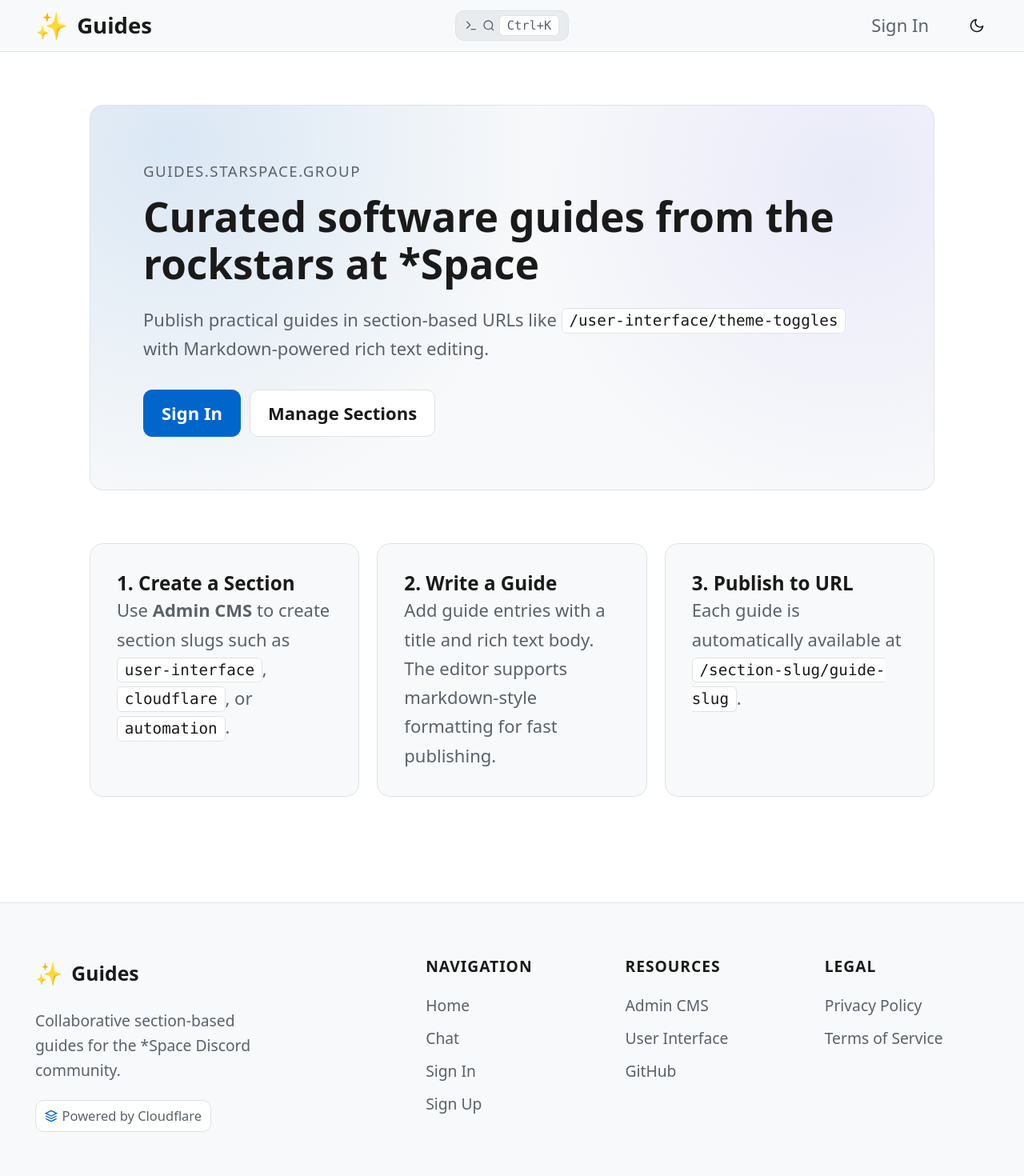
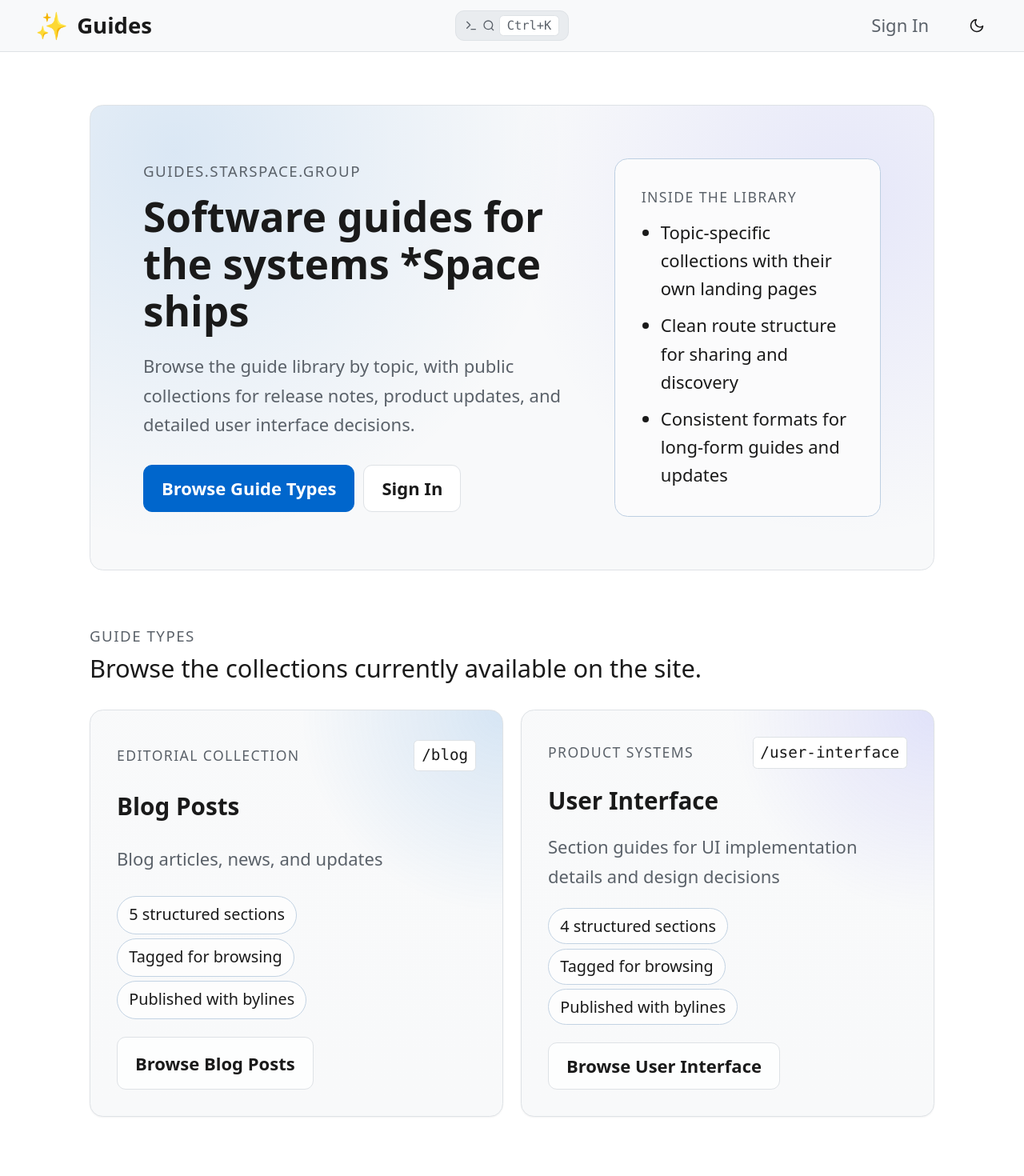
Before and after one commit to starspacegroup/Guides, a SvelteKit app: page / in a window 1280 px wide. Shown: the top 1470 px of the page at 80% size. Built offline with nearby package versions, Linux system fonts and the light colour scheme; no server answers.

Commit message:
Refactor CommandPalette styles and update tests to reflect class name changes; enhance home page content and structure for clarity and accessibility

```diff
--- a/src/lib/components/CommandPalette.svelte
+++ b/src/lib/components/CommandPalette.svelte
@@ -264,7 +264,7 @@
 
 {#if show}
 	<div
-		class="backdrop"
+		class="palette-overlay"
 		on:click={handleBackdropClick}
 		on:wheel|nonpassive={handleBackdropWheel}
 		role="presentation"
@@ -358,7 +358,7 @@
 {/if}
 
 <style>
-	.backdrop {
+	.palette-overlay {
 		position: fixed;
 		inset: 0;
 		background: rgba(0, 0, 0, 0.5);
--- a/src/routes/+page.svelte
+++ b/src/routes/+page.svelte
@@ -1,10 +1,31 @@
 <script lang="ts">
 	import SharingMeta from '$lib/components/SharingMeta.svelte';
+	import { contentTypeRegistry } from '$lib/cms/registry';
+
+	const collectionLabels: Record<string, string> = {
+		article: 'Editorial collection',
+		layout: 'Product systems'
+	};
+
+	const guideTypes = contentTypeRegistry
+		.filter((contentType) => contentType.settings.isPublic)
+		.map((contentType, index) => ({
+			name: contentType.name,
+			description: contentType.description,
+			href: contentType.settings.routePrefix,
+			label: collectionLabels[contentType.icon] ?? 'Guide collection',
+			highlights: [
+				`${contentType.fields.length} structured sections`,
+				contentType.settings.hasTags ? 'Tagged for browsing' : 'Single stream',
+				contentType.settings.hasAuthor ? 'Published with bylines' : 'Team-authored'
+			],
+			accent: index % 2 === 0 ? 'aurora' : 'signal'
+		}));
 </script>
 
 <SharingMeta
 	title="Guides"
-	description="Curated software guides from the rockstars at *Space on guides.starspace.group"
+	description="Browse software guide collections from the team at *Space on guides.starspace.group"
 	image="/og-image.png"
 	imageAlt="Guides by *Space"
 	imageWidth={1200}
@@ -13,41 +34,56 @@
 
 <section class="landing">
 	<div class="hero">
+		<div class="hero-copy">
 			<p class="eyebrow">guides.starspace.group</p>
-		<h1>Curated software guides from the rockstars at *Space</h1>
+			<h1>Software guides for the systems *Space ships</h1>
 			<p class="lede">
-			Publish practical guides in section-based URLs like
-			<code>/user-interface/theme-toggles</code> with Markdown-powered rich text editing.
+				Browse the guide library by topic, with public collections for release notes, product
+				updates, and detailed user interface decisions.
 			</p>
 			<div class="actions">
-			<a class="button primary" href="/auth/login">Sign In</a>
-			<a class="button" href="/admin/cms">Manage Sections</a>
+				<a class="button primary" href="#guide-types">Browse Guide Types</a>
+				<a class="button" href="/auth/login">Sign In</a>
 			</div>
 		</div>
 
+		<div class="hero-panel">
+			<p class="panel-label">Inside the library</p>
+			<ul class="panel-list">
+				<li>Topic-specific collections with their own landing pages</li>
+				<li>Clean route structure for sharing and discovery</li>
+				<li>Consistent formats for long-form guides and updates</li>
+			</ul>
+		</div>
+	</div>
+
+	<section class="guide-types" id="guide-types" aria-label="Guide types">
+		<div class="section-copy">
+			<p class="section-label">Guide Types</p>
+			<p class="section-title">Browse the collections currently available on the site.</p>
+		</div>
+
 		<div class="card-grid">
-		<article class="card">
-			<h2>1. Create a Section</h2>
-			<p>
-				Use <strong>Admin CMS</strong> to create section slugs such as
-				<code>user-interface</code>, <code>cloudflare</code>, or <code>automation</code>.
-			</p>
+			{#each guideTypes as guideType}
+				<article class={`guide-card ${guideType.accent}`}>
+					<div class="card-header">
+						<p class="card-label">{guideType.label}</p>
+						<code>{guideType.href}</code>
+					</div>
+					<h2>{guideType.name}</h2>
+					<p class="card-description">{guideType.description}</p>
+					<ul class="card-highlights" aria-label={`${guideType.name} highlights`}>
+						{#each guideType.highlights as highlight}
+							<li>{highlight}</li>
+						{/each}
+					</ul>
+					<a class="card-link" href={guideType.href} aria-label={`Browse ${guideType.name}`}>
+						Browse {guideType.name}
+					</a>
 				</article>
-		<article class="card">
-			<h2>2. Write a Guide</h2>
-			<p>
-				Add guide entries with a title and rich text body. The editor supports markdown-style
-				formatting for fast publishing.
-			</p>
-		</article>
-		<article class="card">
-			<h2>3. Publish to URL</h2>
-			<p>
-				Each guide is automatically available at
-				<code>/section-slug/guide-slug</code>.
-			</p>
-		</article>
+			{/each}
 		</div>
+	</section>
 </section>
 
 <style>
@@ -60,13 +96,21 @@
 	}
 
 	.hero {
+		display: grid;
+		grid-template-columns: minmax(0, 1.5fr) minmax(280px, 0.9fr);
+		gap: var(--spacing-lg);
 		padding: var(--spacing-2xl);
 		border: 1px solid var(--color-border);
 		border-radius: var(--radius-lg);
 		background:
 			radial-gradient(circle at 10% 10%, color-mix(in srgb, var(--color-primary) 12%, transparent), transparent 45%),
-			radial-gradient(circle at 90% 20%, color-mix(in srgb, var(--color-secondary) 10%, transparent), transparent 40%),
+			radial-gradient(circle at 90% 20%, color-mix(in srgb, var(--color-secondary) 12%, transparent), transparent 40%),
 			var(--color-surface);
+	}
+
+	.hero-copy {
+		display: grid;
+		align-content: start;
 	}
 
 	.eyebrow {
@@ -88,6 +132,30 @@
 		max-width: 70ch;
 		color: var(--color-text-secondary);
 		line-height: 1.65;
+	}
+
+	.hero-panel {
+		align-self: stretch;
+		padding: var(--spacing-lg);
+		border-radius: var(--radius-lg);
+		background: color-mix(in srgb, var(--color-background) 40%, var(--color-surface));
+		border: 1px solid color-mix(in srgb, var(--color-border) 85%, var(--color-primary));
+	}
+
+	.panel-label {
+		margin: 0 0 var(--spacing-sm);
+		font-size: 0.8rem;
+		letter-spacing: 0.08em;
+		text-transform: uppercase;
+		color: var(--color-text-secondary);
+	}
+
+	.panel-list {
+		margin: 0;
+		padding-left: 1.1rem;
+		display: grid;
+		gap: var(--spacing-sm);
+		line-height: 1.6;
 	}
 
 	.actions {
@@ -113,31 +181,136 @@
 		border-color: var(--color-primary);
 	}
 
+	.guide-types {
+		display: grid;
+		gap: var(--spacing-lg);
+	}
+
+	.section-copy {
+		display: grid;
+		gap: var(--spacing-xs);
+	}
+
+	.section-label {
+		margin: 0;
+		font-size: 0.85rem;
+		letter-spacing: 0.08em;
+		text-transform: uppercase;
+		color: var(--color-text-secondary);
+	}
+
+	.section-title {
+		margin: 0;
+		font-size: clamp(1.4rem, 2vw, 1.9rem);
+		line-height: 1.25;
+	}
+
 	.card-grid {
 		display: grid;
-		grid-template-columns: repeat(auto-fit, minmax(220px, 1fr));
+		grid-template-columns: repeat(auto-fit, minmax(260px, 1fr));
 		gap: var(--spacing-md);
 	}
 
-	.card {
-		background: var(--color-surface);
+	.guide-card {
+		display: grid;
+		gap: var(--spacing-md);
+		padding: var(--spacing-lg);
 		border: 1px solid var(--color-border);
 		border-radius: var(--radius-lg);
-		padding: var(--spacing-lg);
+		background:
+			linear-gradient(
+				180deg,
+				color-mix(in srgb, var(--color-surface) 88%, var(--color-background)) 0%,
+				var(--color-surface) 100%
+			),
+			var(--color-surface);
+		box-shadow: var(--shadow-sm);
 	}
 
-	.card h2 {
-		margin-top: 0;
-		font-size: 1.1rem;
+	.guide-card.aurora {
+		background:
+			radial-gradient(circle at top right, color-mix(in srgb, var(--color-primary) 14%, transparent), transparent 35%),
+			linear-gradient(
+				180deg,
+				color-mix(in srgb, var(--color-surface) 92%, var(--color-background)) 0%,
+				var(--color-surface) 100%
+			),
+			var(--color-surface);
 	}
 
-	.card p {
-		margin-bottom: 0;
+	.guide-card.signal {
+		background:
+			radial-gradient(circle at top right, color-mix(in srgb, var(--color-secondary) 16%, transparent), transparent 35%),
+			linear-gradient(
+				180deg,
+				color-mix(in srgb, var(--color-surface) 92%, var(--color-background)) 0%,
+				var(--color-surface) 100%
+			),
+			var(--color-surface);
+	}
+
+	.card-header {
+		display: flex;
+		justify-content: space-between;
+		align-items: center;
+		gap: var(--spacing-sm);
+		flex-wrap: wrap;
+	}
+
+	.card-label {
+		margin: 0;
+		font-size: 0.8rem;
+		letter-spacing: 0.08em;
+		text-transform: uppercase;
+		color: var(--color-text-secondary);
+	}
+
+	.guide-card h2 {
+		margin: 0;
+		font-size: 1.35rem;
+		line-height: 1.2;
+	}
+
+	.card-description {
+		margin: 0;
 		line-height: 1.65;
 		color: var(--color-text-secondary);
 	}
 
+	.card-highlights {
+		list-style: none;
+		margin: 0;
+		padding: 0;
+		display: flex;
+		flex-wrap: wrap;
+		gap: var(--spacing-xs);
+	}
+
+	.card-highlights li {
+		padding: 0.35rem 0.65rem;
+		border-radius: var(--radius-pill, 999px);
+		background: color-mix(in srgb, var(--color-background) 65%, var(--color-surface));
+		border: 1px solid color-mix(in srgb, var(--color-border) 88%, var(--color-primary));
+		font-size: 0.9rem;
+		line-height: 1.4;
+	}
+
+	.card-link {
+		display: inline-flex;
+		align-items: center;
+		justify-content: center;
+		width: fit-content;
+		padding: var(--spacing-sm) var(--spacing-md);
+		border-radius: var(--radius-md);
+		border: 1px solid var(--color-border);
+		text-decoration: none;
+		font-weight: 600;
+		color: var(--color-text);
+		background: color-mix(in srgb, var(--color-background) 78%, var(--color-surface));
+	}
+
 	code {
+		width: fit-content;
 		padding: 0.15rem 0.4rem;
 		border-radius: var(--radius-sm);
 		background: var(--color-background);
@@ -146,7 +319,12 @@
 
 	@media (max-width: 700px) {
 		.hero {
+			grid-template-columns: 1fr;
 			padding: var(--spacing-lg);
+		}
+
+		.card-header {
+			align-items: flex-start;
 		}
 	}
 </style>
```
Also changed, not shown: 2 other files (tests, documents, lock files or other folders). Lines whose indentation alone changed are shown as unchanged.
